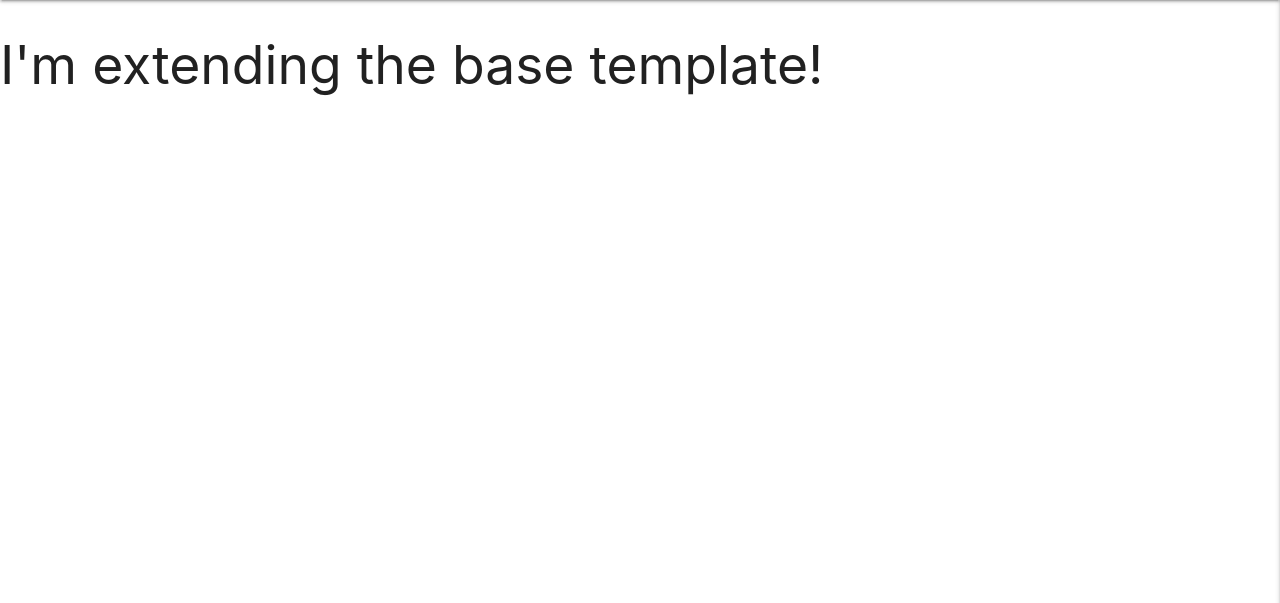
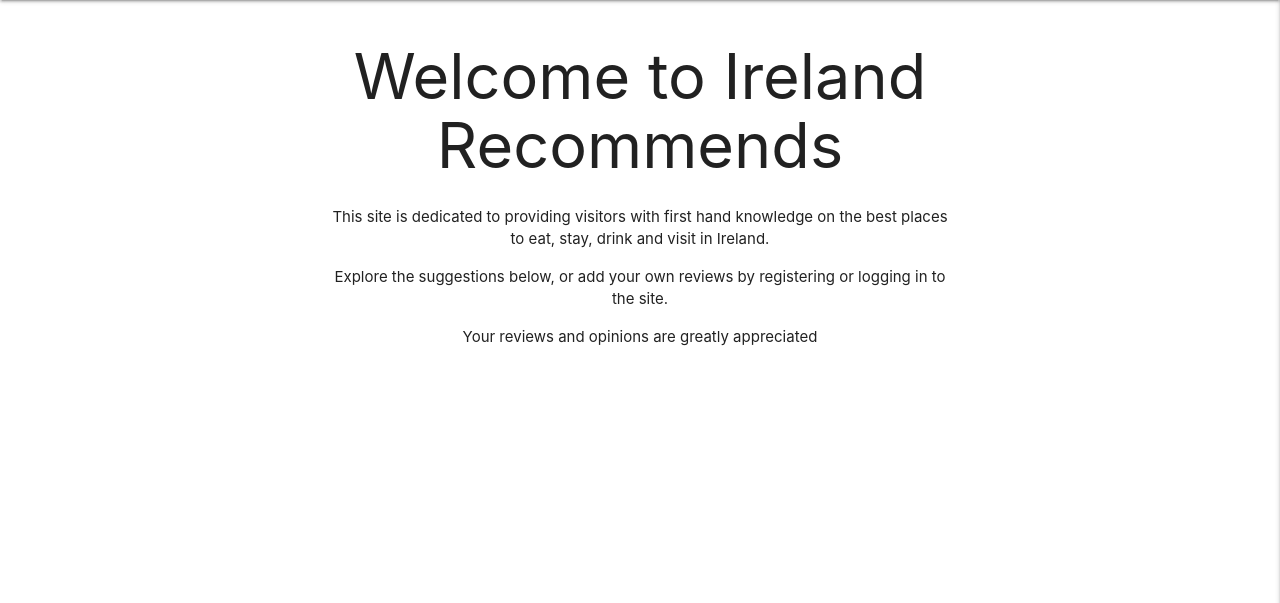
Before and after one commit to d-mcalpin/IrelandRecommends, a Flask app: page / in a window 1280 px wide. Shown: the part 64-667 px from the top of the page. Run offline with Flask 2, Linux system fonts and the light colour scheme; data that the repository does not hold is empty; some libraries are stand-ins or nearby versions.

Commit message:
Welcome and introductory content added to the homepage, reviews.html

```diff
--- a/templates/edit_review.html
+++ b/templates/edit_review.html
@@ -10,7 +10,7 @@
             <select id ="category_name" name="category_name" class="validate" required>
                <option value="" disabled>Choose Category</option>
                {% for category in categories%}
-               {% if category.category_name == tip.category_name %}
+               {% if category.category_name == review.category_name %}
                <option value="{{ category.category_name }}" selected>{{ category.category_name }}</option>
                {% else %}
                <option value="{{ category.category_name }}">{{ category.category_name }}</option>
@@ -59,7 +59,7 @@
                minlength="10" maxlength="300" required>
             {{-review.review_img-}}
             </textarea>
-            <label for="review_img">Photo - Please provide a link to a photo of the tip</label>
+            <label for="review_img">Photo - Please provide a link to a photo of the review</label>
          </div>
       </div>
       <!--Select Date-->
--- a/templates/manage_all.html
+++ b/templates/manage_all.html
@@ -1,10 +1,10 @@
 {% extends "base.html" %}
 {% block content %}
 {% if session.user|lower == "admin"|lower %}
-<h2 class="center-align">Manage All Tips</h2>
+<h2 class="center-align">Manage All Reviews</h2>
 <div class="container">
    <div class="row">
-      {% for tip in all_tips %}
+      {% for review in all_reviews %}
       <div class="col s12 m4">
          <div class="card">
             <div class="card-image">
@@ -19,7 +19,7 @@
                <p><em>Created by {{review.created_by}} on {{review.review_date}}</em></p>
             </div>
             <div class="card-button center-align">
-               <a href="{{ url_for('edit_review', tip_review=review._id) }}" class="btn-small white black-text">Edit</a>
+               <a href="{{ url_for('edit_review', review_id=review._id) }}" class="btn-small white black-text">Edit</a>
                <a href="#modal2{{loop.index}}" class="btn-small grey darken-4 white-text modal-trigger">Delete</a>
                <!-- Modal Structure -->
                <div id="modal2{{loop.index}}" class="modal">
--- a/templates/reviews.html
+++ b/templates/reviews.html
@@ -1,12 +1,15 @@
 {% extends "base.html" %}
 {% block content %}
 
-    <h2>I'm extending the base template!</h2>
-
-   {% for review in reviews %}
-        {{ review.review_name }}<br>
-        {{ review.category_name }}<br>
-        {{ review.review_long }}<br>
-    {% endfor %}
+<div class="tips-hero"></div>
+<div class="row">
+   <div class="col s12 m6 offset-m3 center-align">
+      <h1>Welcome to Ireland Recommends</h1>
+      <p>This site is dedicated to providing visitors with first hand knowledge on the best places to eat, stay, drink and visit in Ireland.
+      </p>
+      <p>Explore the suggestions below, or add your own reviews by registering or logging in to the site.</p>
+      <p>Your reviews and opinions are greatly appreciated</p>
+   </div>
+</div>
 
 {% endblock %}
```
